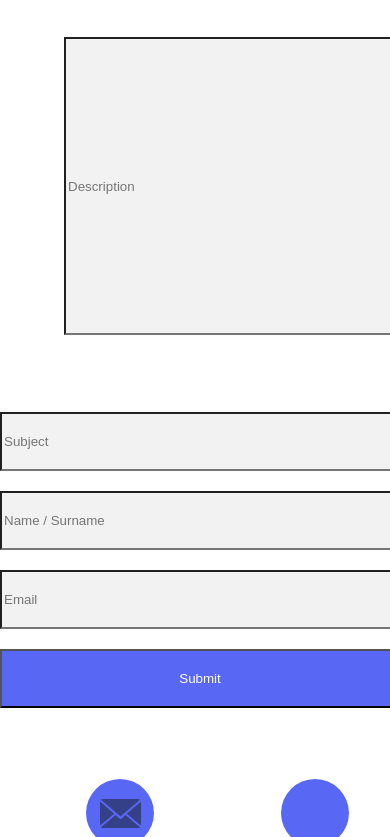
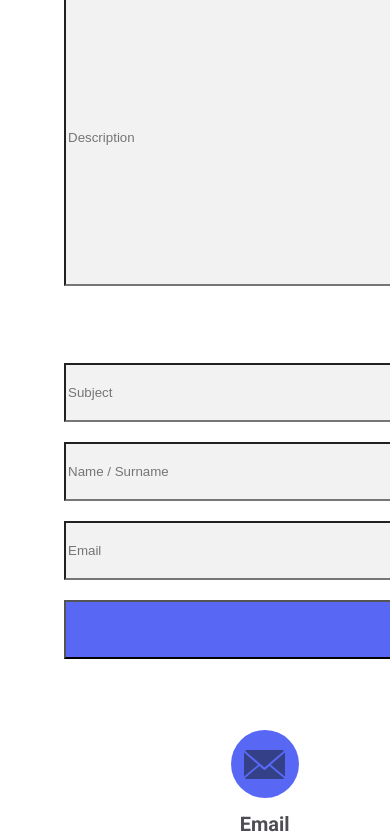
Before and after one commit to ananogioshvili/anagioshvili-davaleba11, a plain HTML site: page index.html in a window 390 px wide. Shown: the part 162-999 px from the top of the page. Drawn offline with Linux system fonts and the light colour scheme.

Commit message:
add media.css

```diff
--- a/css/media.css
+++ b/css/media.css
@@ -0,0 +1,77 @@
+@media screen and (max-width: 1250px) {
+  .sec1 h1 {
+    width: 653px;
+  }
+
+  .description {
+    width: 1355px;
+  }
+
+  .info {
+    display: flex;
+    flex-direction: column;
+    margin-left: 64px;
+  }
+
+  .subject {
+    width: 1355px;
+  }
+
+  .name {
+    width: 1355px;
+  }
+
+  .email1 {
+    width: 1355px;
+  }
+
+  .send {
+    width: 1355px;
+  }
+
+  .sec3 {
+    width: 1461px;
+  }
+
+  .sec4 h1 {
+    width: 1355px;
+  }
+}
+
+@media screen and (max-width: 1024px) {
+  .description {
+    width: 1350px;
+  }
+
+  .subject {
+    width: 1350px;
+  }
+
+  .name {
+    width: 1350px;
+  }
+
+  .email1 {
+    width: 1350px;
+  }
+
+  .send {
+    width: 1350px;
+  }
+
+  .sec3 {
+    width: 1463px;
+  }
+
+  .sec5 {
+    display: flex;
+    flex-wrap: nowrap;
+    flex-direction: row;
+  }
+
+  .sec5 img {
+    width: 400px;
+    height: 400px;
+    margin-left: 80px;
+  }
+}
--- a/css/styles.css
+++ b/css/styles.css
@@ -172,7 +172,7 @@
 
 .footer {
   background-color: #000000;
-  width: 1519pxpx;
+  width: 1519px;
   height: 317px;
   margin-top: 39px;
   display: flex;
--- a/index.html
+++ b/index.html
@@ -27,7 +27,7 @@
         </form>
       </div>
 
-      <div>
+      <div class="info">
         <form>
           <input class="subject" type="text" placeholder="Subject" />
           <input class="name" type="text" placeholder="Name / Surname" />
```
